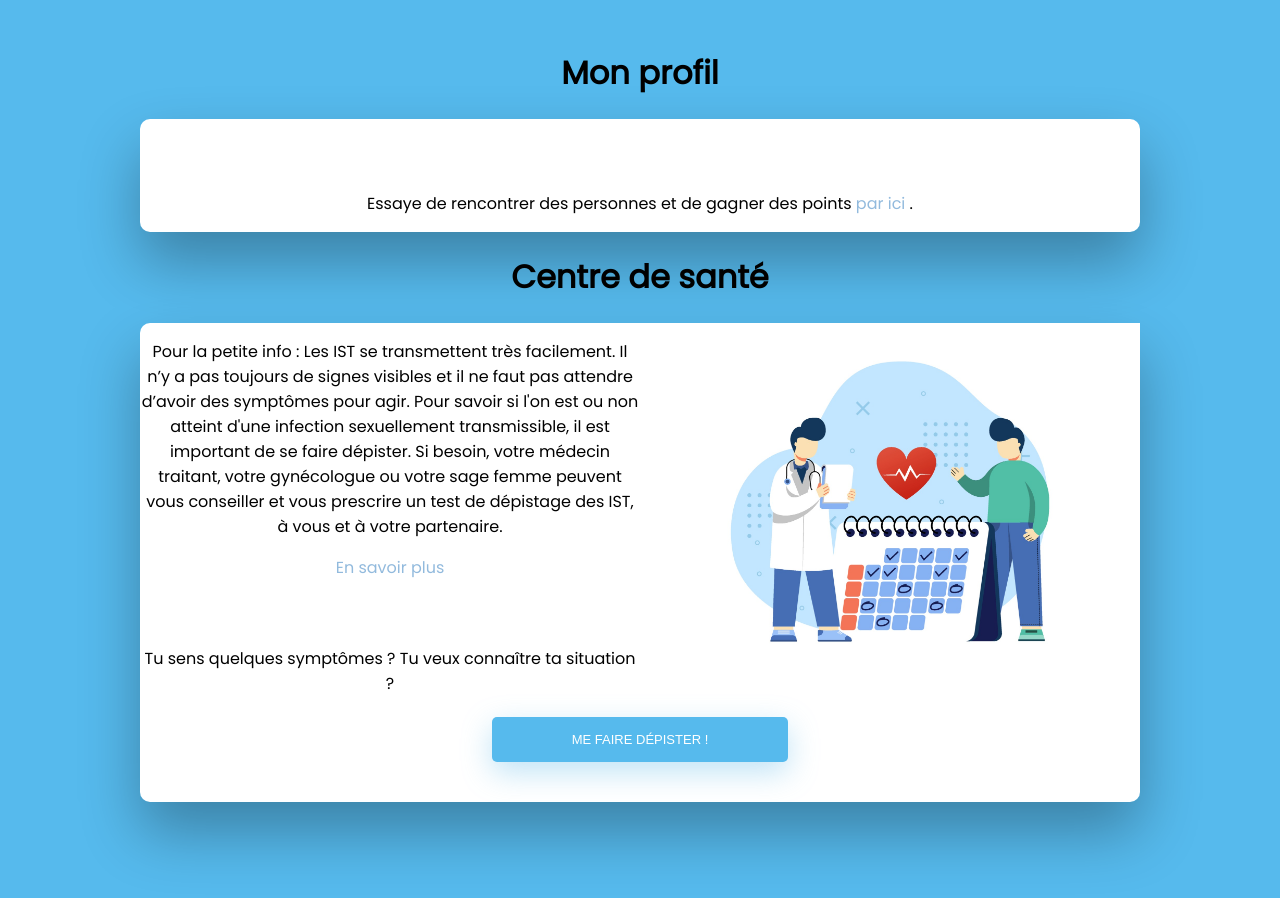
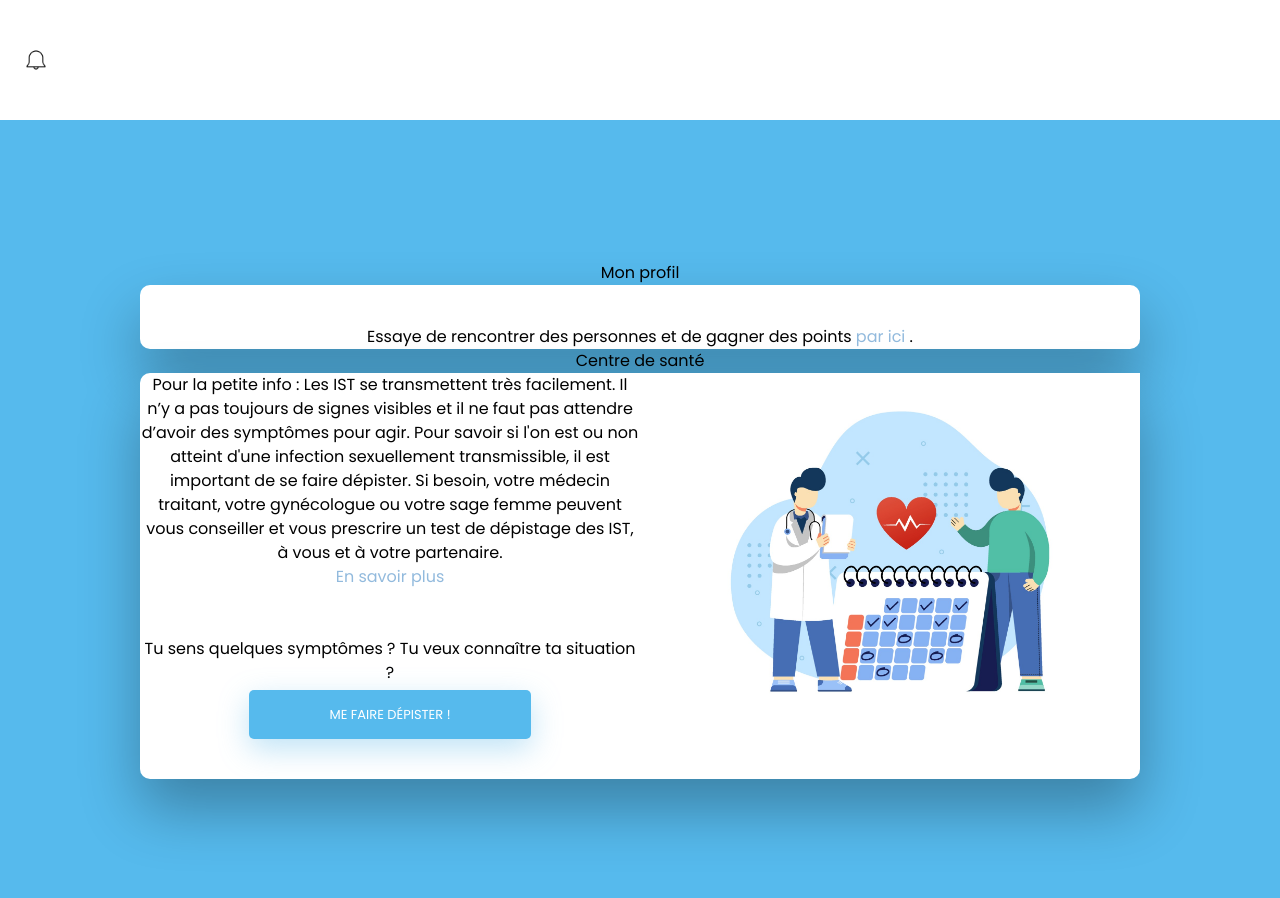
Before and after one commit to BoHuny/MongolDB, a website: page public/homepage.html in a window 1280 px wide. Before the commit the page ends 822 px from the top, so only its background shows below. Drawn offline with nearby package versions, Linux system fonts and the light colour scheme; no server answers.

Commit message:
fix: pooooiiiils

```diff
--- a/public/homepage.html
+++ b/public/homepage.html
@@ -5,6 +5,7 @@
     <meta http-equiv="X-UA-Compatible" content="IE=edge">
     <meta name="viewport" content="width=device-width, initial-scale=1.0">
     <title>Ma page principale</title>
+    <link rel="stylesheet" href="https://unpkg.com/tailwindcss@2.2.19/dist/tailwind.min.css"/>
     <link rel="stylesheet" href="style.css">
   </head>
 
@@ -12,6 +13,15 @@
   <script src="script.js"></script>
 
   <body>
+    <nav id="header" class="bg-white w-full z-30 top-0 text-white py-1 lg:py-6 ">
+      <div
+        class="w-full container mx-auto flex flex-wrap items-end justify-between mt-0 px-2 py-2 lg:py-6"
+      >
+        <div class="pl-4 flex items-end">
+          <img src="packard-bell.png" class= "w-6" onclick="alert(getUserNotifs())"/>
+        </div>
+      </div>
+    </nav>
 
     <div class="wrapper fadeInDown">
 
--- a/public/script.js
+++ b/public/script.js
@@ -148,14 +148,16 @@ function getUserScore(){
 }
 
 
-function getuserNotifs(){
+function getUserNotifs(){
+    console.log("IN");
+    var output = "";
     $.ajax({
-        contentType: 'application-json',
+        contentType: 'application/json',
         dataType:'json',
         success:function(data){
+            console.log("Success");
             const notifs = data;
             let list = document.getElementById("myNotifList");
-            let output = "";
             notifs.forEach((item) => {
                 let div = document.createElement("div");
                 let title = item.title;
@@ -163,12 +165,12 @@ function getuserNotifs(){
                 let isProtected = item.data.isProtected;
 
                 if (isProtected){
-                    let message = pseudo+ " veut coucher avec toi avec une protection ;)\n";
+                    var message = pseudo+ " veut coucher avec toi avec une protection ;)\n";
                 }
                 else{
-                    let message = pseudo+ " veut coucher avec toi sans protection... C'est plus excitant !\n";
+                    var message = pseudo+ " veut coucher avec toi sans protection... C'est plus excitant !\n";
                 }
-
+                console.log(message);
                 output += message;
 
                 /*let bloc = document.createElement("p");
@@ -181,13 +183,6 @@ function getuserNotifs(){
                 div.appendChild(bloc);
                 list.appendChild(div);*/
             });
-
-            if (output===""){
-                return "Aucune notif..."
-            }
-            else{
-                return output;
-            }
         },
         error:function(){
             console.log("error")
@@ -195,4 +190,10 @@ function getuserNotifs(){
         type: 'GET',
         url:"http://localhost/getNotifs"
     })
+    if (output===""){
+        return "Aucune notif..."
+    }
+    else{
+        return output;
+    }
 }
```
Also changed, not shown: public/la-cloche-de-lecole.png (added), public/packard-bell.png (added).
